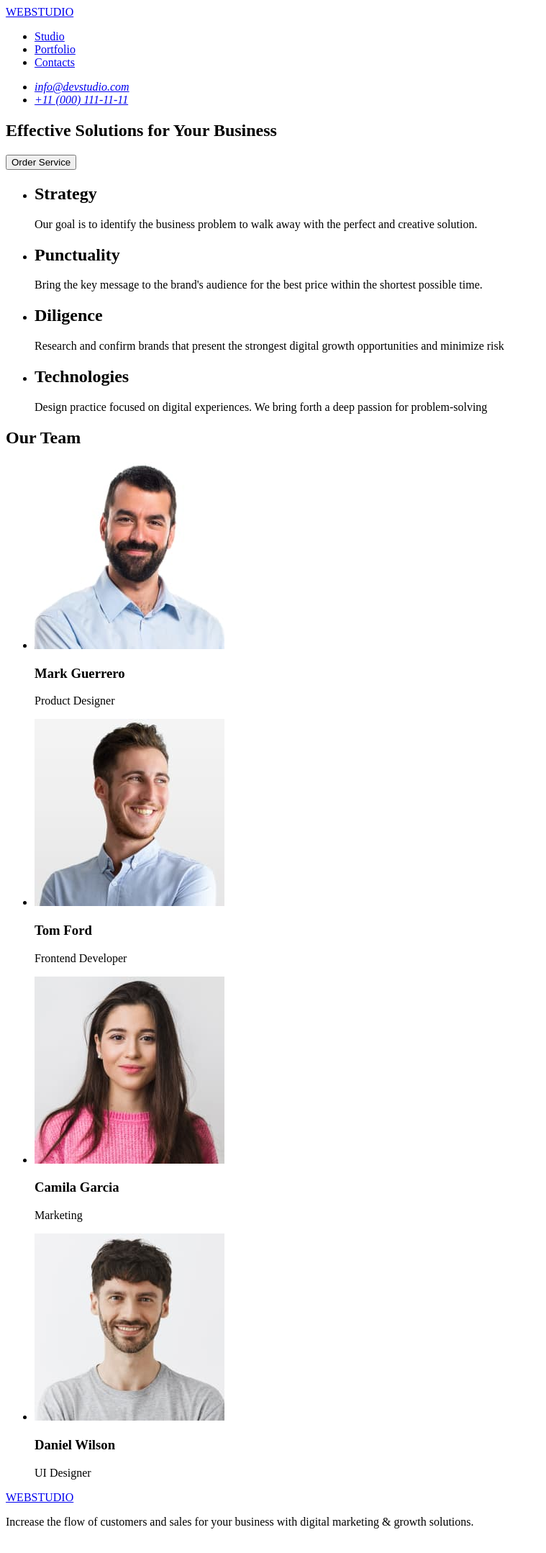
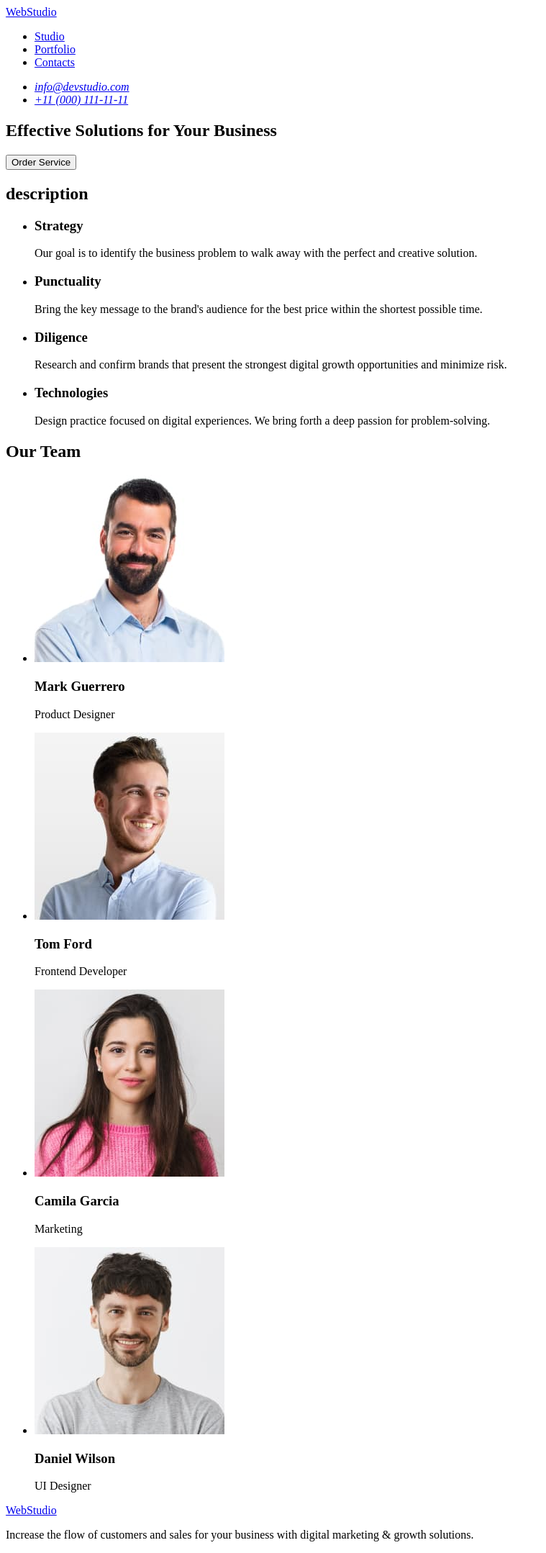
Before and after one commit to leguter/goit-markup-hw-01, a plain HTML site: page index.html in a window 1280 px wide. Shown: the whole page at 72% size, without its empty margins (0-759 px from the left). Drawn offline with Linux system fonts and the light colour scheme.

Commit message:
error correction

```diff
--- a/index.html
+++ b/index.html
@@ -7,7 +7,7 @@
 </head>
 <body>
    <header>
-    <a href="index.html">WEBSTUDIO</a>
+    <a href="./index.html">WebStudio</a>
     <nav>
         <ul>
             <li><a href="#">Studio</a></li>
@@ -18,7 +18,7 @@
     <address>
     <ul>
 <li><a href="mailto:info@devstudio.com">info@devstudio.com</a></li>
-<li><a href="tel:+11(000)111-11-11">+11 (000) 111-11-11</a></li>
+<li><a href="tel:+110001111111">+11 (000) 111-11-11</a></li>
     </ul>
 </address>
    </header>
@@ -29,22 +29,23 @@
         <button type="button">Order Service</button>
         </section>
         <section>
+            <h2>description</h2>
         <ul>
-            <li><h2>Strategy</h2>
+            <li><h3>Strategy</h3>
                 <p>Our goal is to identify the business
                 problem to walk away with the perfect and creative solution.
             </p></li>
             <li>
-                <h2>Punctuality</h2>
+                <h3>Punctuality</h3>
             <p>Bring the key message to the brand's audience for the best price within the shortest possible time.</p>
              </li>
             <li>
-                <h2>Diligence</h2>
-                <p>Research and confirm brands that present the strongest digital growth opportunities and minimize risk</p>
+                <h3>Diligence</h3>
+                <p>Research and confirm brands that present the strongest digital growth opportunities and minimize risk.</p>
             </li>
             <li>
-<h2>Technologies</h2>
-<p>Design practice focused on digital experiences. We bring forth a deep passion for problem-solving</p>
+<h3>Technologies</h3>
+<p>Design practice focused on digital experiences. We bring forth a deep passion for problem-solving.</p>
             </li>
         </ul>
     </section>
@@ -74,7 +75,7 @@
         </section>
         </main>
         <footer>
-            <a href="index.html">WEBSTUDIO</a>
+            <a href="./index.html">WebStudio</a>
             <P>Increase the flow of customers and sales for your business with digital marketing & growth solutions.</P>
         </footer>
 </body>
```
